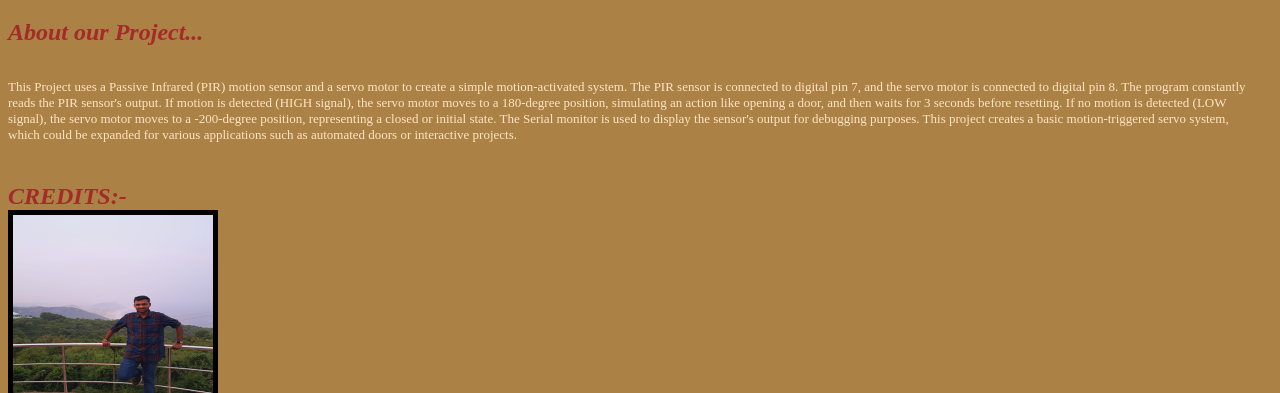
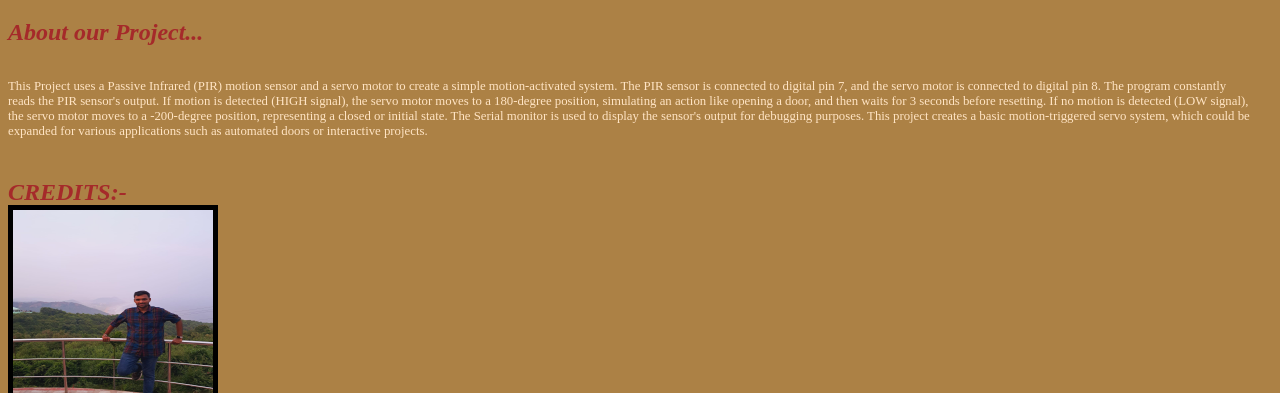
Before and after one commit to github-amogh/Iot, a plain HTML site: page index.html in a window 1280 px wide. Shown: the part 61-454 px from the top of the page. Drawn offline with Linux system fonts and the light colour scheme.

Commit message:
Update index.html

```diff
--- a/index.html
+++ b/index.html
@@ -41,6 +41,7 @@ footer{
 
 .a{
     color: bisque;
+    font-size: 0.8rem;
 }
 </style>
 </head>
@@ -49,7 +50,7 @@ footer{
 
 <h2 style="font-size: x-large; color: brown;"><i>About our Project...</i></h2>
 
-    <p class="a" style=" margin-bottom: 40px; font-size: small ">This Project uses a Passive Infrared (PIR) motion sensor and
+    <p class="a" style=" margin-bottom: 40px;">This Project uses a Passive Infrared (PIR) motion sensor and
         a servo motor to create a simple motion-activated system. The PIR sensor is connected to digital pin 7, and the servo motor is connected to digital pin 8. The program constantly reads the PIR sensor's output. If motion is detected (HIGH signal), the servo motor moves to a 180-degree position, simulating an action like opening a door, and then waits for 3 seconds before resetting. If no motion is detected (LOW signal), the servo motor moves to a -200-degree position, representing a closed or initial state. The Serial monitor is used to display the sensor's output for debugging purposes. This project creates a basic motion-triggered servo system, which could be expanded for various applications such as automated doors or interactive projects.</p>
 
 
```
